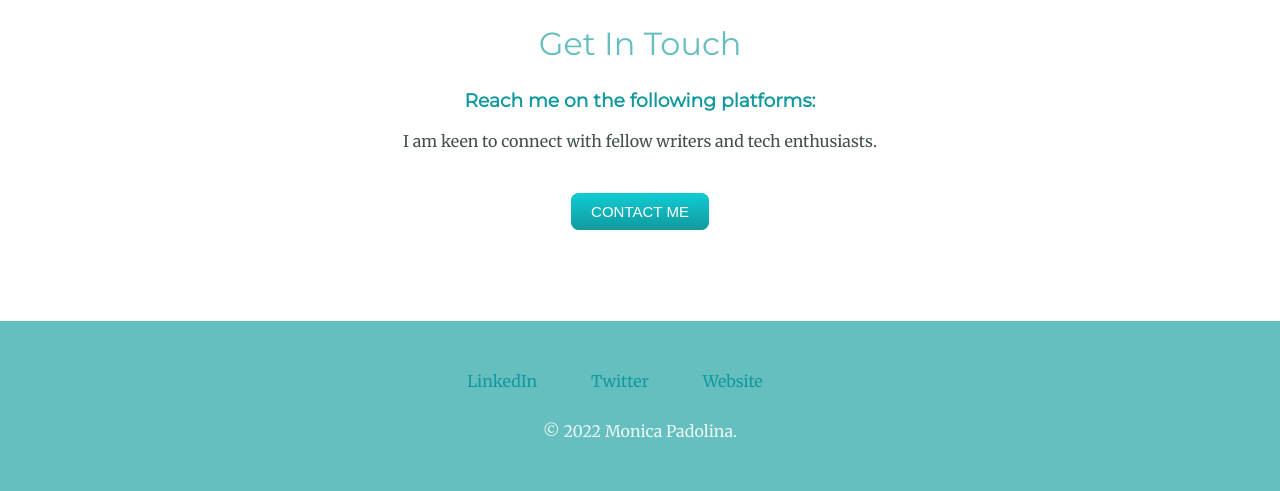
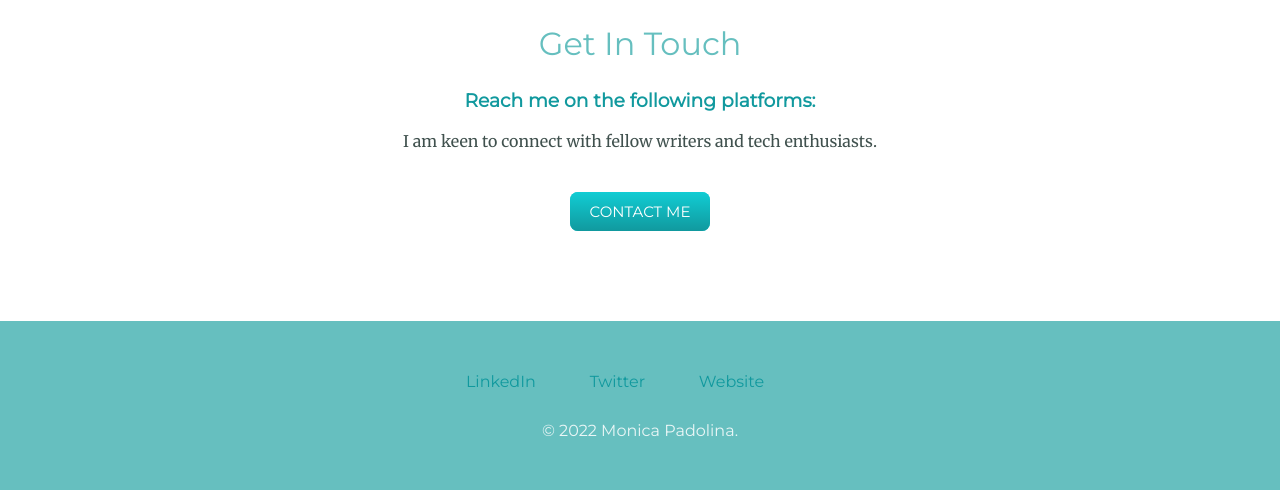
Before and after one commit to padolinam/mPadolina, a plain HTML site: page index.html in a window 1280 px wide. Shown: the part 1842-2333 px from the top of the page. Drawn offline with Linux system fonts and the light colour scheme.

Commit message:
Update styles.css

```diff
--- a/styles.css
+++ b/styles.css
@@ -103,7 +103,7 @@ hr {
   -webkit-border-radius: 8;
   -moz-border-radius: 8;
   border-radius: 8px;
-  font-family: Arial;
+  font-family: 'Montserrat', sans-serif;
   color: #ffffff;
   font-size: 15px;
   padding: 10px 20px 10px 20px;
@@ -133,6 +133,7 @@ hr {
   margin-bottom: 0;
   color: #EAF6F6;
   margin-top: 30px;
+  font-family: 'Montserrat', sans-serif;
 }
 
 .keen{
@@ -143,4 +144,5 @@ hr {
   text-decoration: none;
   margin: 50px 50px 0px 0px;
   color: #11999E;
+  font-family: 'Montserrat', sans-serif;
 }
```
